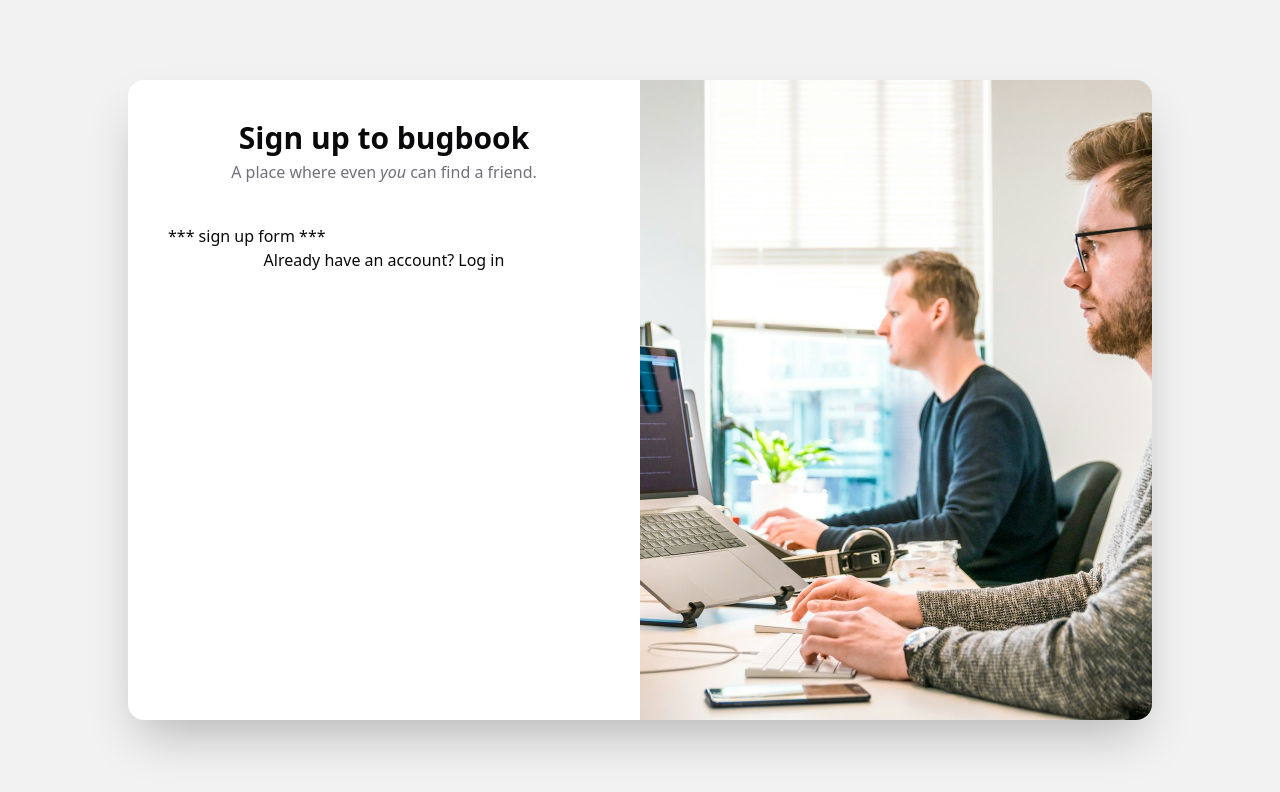
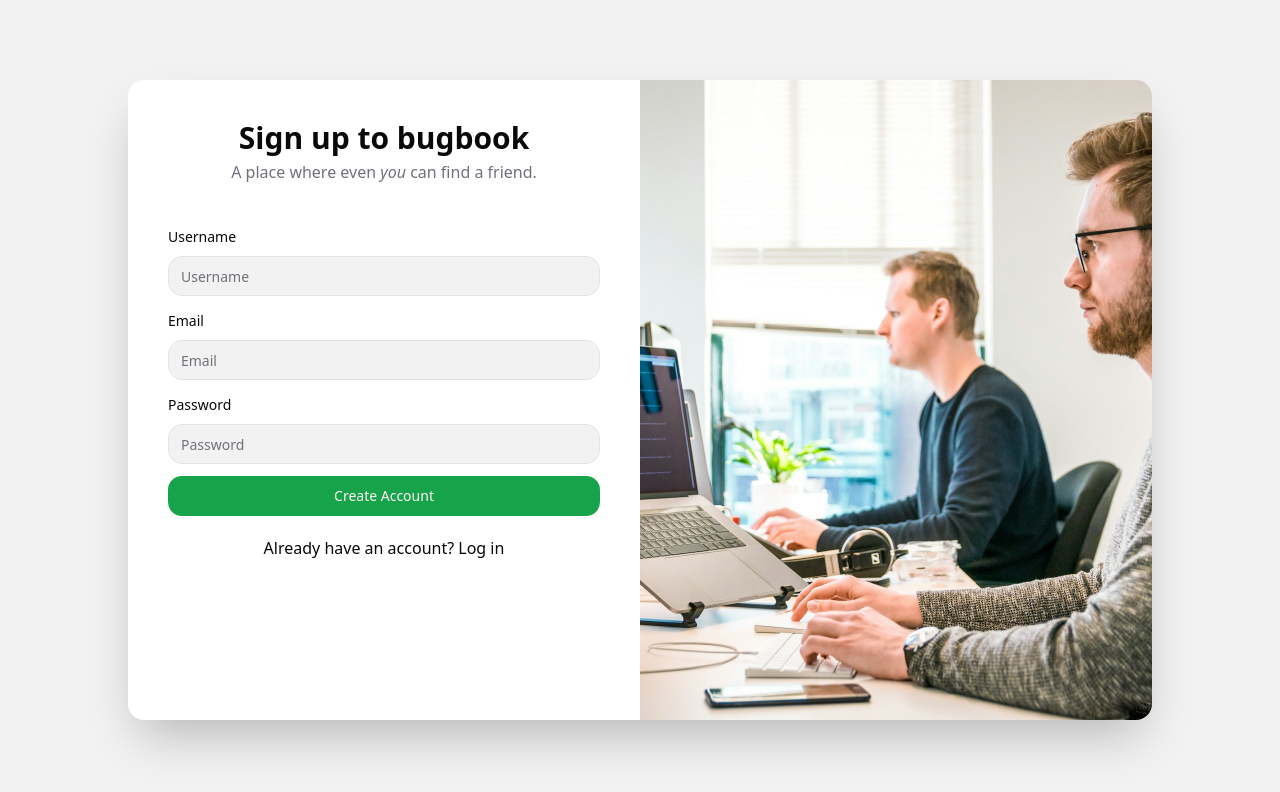
Before and after one commit to maher-alhomsy/Social-Media-NextJS, a Next.js app: page /signup in a window 1280 px wide. Shown: the top 792 px of the page. Built offline with nearby package versions, Linux system fonts and the light colour scheme.

Commit message:
install label, input, form, button packages from shadcn and create SignUpForm component

```diff
--- a/package.json
+++ b/package.json
@@ -9,8 +9,11 @@
     "lint": "next lint"
   },
   "dependencies": {
+    "@hookform/resolvers": "^3.9.0",
     "@lucia-auth/adapter-prisma": "^4.0.1",
     "@prisma/client": "^5.17.0",
+    "@radix-ui/react-label": "^2.1.0",
+    "@radix-ui/react-slot": "^1.1.0",
     "@tanstack/react-query": "^5.51.11",
     "@tanstack/react-query-devtools": "^5.51.11",
     "@tiptap/extension-placeholder": "^2.5.5",
--- a/src/app/(auth)/signup/page.tsx
+++ b/src/app/(auth)/signup/page.tsx
@@ -3,6 +3,7 @@
 import { Metadata } from "next";
 
 import signupImage from "@/assets/signup-image.jpg";
+import SignUpForm from "@/components/SignUpForm";
 
 export const metadata: Metadata = {
   title: "Sign Up",
@@ -23,7 +24,8 @@
           </div>
 
           <div className="space-y-5">
-            *** sign up form ***
+            <SignUpForm />
+
             <Link href="/login" className="block text-center hover:underline">
               Already have an account? Log in
             </Link>
--- /dev/null
+++ b/src/components/SignUpForm.tsx
@@ -0,0 +1,89 @@
+"use client";
+
+import { useForm } from "react-hook-form";
+import { zodResolver } from "@hookform/resolvers/zod";
+
+import {
+  Form,
+  FormItem,
+  FormLabel,
+  FormField,
+  FormControl,
+  FormMessage,
+} from "./ui/form";
+import { Input } from "./ui/input";
+import { Button } from "./ui/button";
+import { signUpSchema, SignUpValues } from "@/lib/validation";
+
+const SignUpForm = () => {
+  const form = useForm<SignUpValues>({
+    resolver: zodResolver(signUpSchema),
+    defaultValues: {
+      email: "",
+      password: "",
+      username: "",
+    },
+  });
+
+  const onSubmit = async (values: SignUpValues) => {};
+
+  return (
+    <Form {...form}>
+      <form className="space-y-3" onSubmit={form.handleSubmit(onSubmit)}>
+        <FormField
+          control={form.control}
+          name="username"
+          render={({ field }) => (
+            <FormItem>
+              <FormLabel>Username</FormLabel>
+
+              <FormControl>
+                <Input placeholder="Username" {...field} />
+              </FormControl>
+
+              <FormMessage />
+            </FormItem>
+          )}
+        />
+
+        <FormField
+          control={form.control}
+          name="email"
+          render={({ field }) => (
+            <FormItem>
+              <FormLabel>Email</FormLabel>
+
+              <FormControl>
+                <Input placeholder="Email" type="email" {...field} />
+              </FormControl>
+
+              <FormMessage />
+            </FormItem>
+          )}
+        />
+
+        <FormField
+          control={form.control}
+          name="password"
+          render={({ field }) => (
+            <FormItem>
+              <FormLabel>Password</FormLabel>
+
+              <FormControl>
+                <Input placeholder="Password" type="password" {...field} />
+              </FormControl>
+
+              <FormMessage />
+            </FormItem>
+          )}
+        />
+
+        <Button type="submit" className="w-full">
+          Create Account
+        </Button>
+      </form>
+    </Form>
+  );
+};
+
+export default SignUpForm;
--- /dev/null
+++ b/src/components/ui/button.tsx
@@ -0,0 +1,56 @@
+import * as React from "react"
+import { Slot } from "@radix-ui/react-slot"
+import { cva, type VariantProps } from "class-variance-authority"
+
+import { cn } from "@/lib/utils"
+
+const buttonVariants = cva(
+  "inline-flex items-center justify-center whitespace-nowrap rounded-md text-sm font-medium ring-offset-background transition-colors focus-visible:outline-none focus-visible:ring-2 focus-visible:ring-ring focus-visible:ring-offset-2 disabled:pointer-events-none disabled:opacity-50",
+  {
+    variants: {
+      variant: {
+        default: "bg-primary text-primary-foreground hover:bg-primary/90",
+        destructive:
+          "bg-destructive text-destructive-foreground hover:bg-destructive/90",
+        outline:
+          "border border-input bg-background hover:bg-accent hover:text-accent-foreground",
+        secondary:
+          "bg-secondary text-secondary-foreground hover:bg-secondary/80",
+        ghost: "hover:bg-accent hover:text-accent-foreground",
+        link: "text-primary underline-offset-4 hover:underline",
+      },
+      size: {
+        default: "h-10 px-4 py-2",
+        sm: "h-9 rounded-md px-3",
+        lg: "h-11 rounded-md px-8",
+        icon: "h-10 w-10",
+      },
+    },
+    defaultVariants: {
+      variant: "default",
+      size: "default",
+    },
+  }
+)
+
+export interface ButtonProps
+  extends React.ButtonHTMLAttributes<HTMLButtonElement>,
+    VariantProps<typeof buttonVariants> {
+  asChild?: boolean
+}
+
+const Button = React.forwardRef<HTMLButtonElement, ButtonProps>(
+  ({ className, variant, size, asChild = false, ...props }, ref) => {
+    const Comp = asChild ? Slot : "button"
+    return (
+      <Comp
+        className={cn(buttonVariants({ variant, size, className }))}
+        ref={ref}
+        {...props}
+      />
+    )
+  }
+)
+Button.displayName = "Button"
+
+export { Button, buttonVariants }
--- /dev/null
+++ b/src/components/ui/form.tsx
@@ -0,0 +1,178 @@
+"use client"
+
+import * as React from "react"
+import * as LabelPrimitive from "@radix-ui/react-label"
+import { Slot } from "@radix-ui/react-slot"
+import {
+  Controller,
+  ControllerProps,
+  FieldPath,
+  FieldValues,
+  FormProvider,
+  useFormContext,
+} from "react-hook-form"
+
+import { cn } from "@/lib/utils"
+import { Label } from "@/components/ui/label"
+
+const Form = FormProvider
+
+type FormFieldContextValue<
+  TFieldValues extends FieldValues = FieldValues,
+  TName extends FieldPath<TFieldValues> = FieldPath<TFieldValues>
+> = {
+  name: TName
+}
+
+const FormFieldContext = React.createContext<FormFieldContextValue>(
+  {} as FormFieldContextValue
+)
+
+const FormField = <
+  TFieldValues extends FieldValues = FieldValues,
+  TName extends FieldPath<TFieldValues> = FieldPath<TFieldValues>
+>({
+  ...props
+}: ControllerProps<TFieldValues, TName>) => {
+  return (
+    <FormFieldContext.Provider value={{ name: props.name }}>
+      <Controller {...props} />
+    </FormFieldContext.Provider>
+  )
+}
+
+const useFormField = () => {
+  const fieldContext = React.useContext(FormFieldContext)
+  const itemContext = React.useContext(FormItemContext)
+  const { getFieldState, formState } = useFormContext()
+
+  const fieldState = getFieldState(fieldContext.name, formState)
+
+  if (!fieldContext) {
+    throw new Error("useFormField should be used within <FormField>")
+  }
+
+  const { id } = itemContext
+
+  return {
+    id,
+    name: fieldContext.name,
+    formItemId: `${id}-form-item`,
+    formDescriptionId: `${id}-form-item-description`,
+    formMessageId: `${id}-form-item-message`,
+    ...fieldState,
+  }
+}
+
+type FormItemContextValue = {
+  id: string
+}
+
+const FormItemContext = React.createContext<FormItemContextValue>(
+  {} as FormItemContextValue
+)
+
+const FormItem = React.forwardRef<
+  HTMLDivElement,
+  React.HTMLAttributes<HTMLDivElement>
+>(({ className, ...props }, ref) => {
+  const id = React.useId()
+
+  return (
+    <FormItemContext.Provider value={{ id }}>
+      <div ref={ref} className={cn("space-y-2", className)} {...props} />
+    </FormItemContext.Provider>
+  )
+})
+FormItem.displayName = "FormItem"
+
+const FormLabel = React.forwardRef<
+  React.ElementRef<typeof LabelPrimitive.Root>,
+  React.ComponentPropsWithoutRef<typeof LabelPrimitive.Root>
+>(({ className, ...props }, ref) => {
+  const { error, formItemId } = useFormField()
+
+  return (
+    <Label
+      ref={ref}
+      className={cn(error && "text-destructive", className)}
+      htmlFor={formItemId}
+      {...props}
+    />
+  )
+})
+FormLabel.displayName = "FormLabel"
+
+const FormControl = React.forwardRef<
+  React.ElementRef<typeof Slot>,
+  React.ComponentPropsWithoutRef<typeof Slot>
+>(({ ...props }, ref) => {
+  const { error, formItemId, formDescriptionId, formMessageId } = useFormField()
+
+  return (
+    <Slot
+      ref={ref}
+      id={formItemId}
+      aria-describedby={
+        !error
+          ? `${formDescriptionId}`
+          : `${formDescriptionId} ${formMessageId}`
+      }
+      aria-invalid={!!error}
+      {...props}
+    />
+  )
+})
+FormControl.displayName = "FormControl"
+
+const FormDescription = React.forwardRef<
+  HTMLParagraphElement,
+  React.HTMLAttributes<HTMLParagraphElement>
+>(({ className, ...props }, ref) => {
+  const { formDescriptionId } = useFormField()
+
+  return (
+    <p
+      ref={ref}
+      id={formDescriptionId}
+      className={cn("text-sm text-muted-foreground", className)}
+      {...props}
+    />
+  )
+})
+FormDescription.displayName = "FormDescription"
+
+const FormMessage = React.forwardRef<
+  HTMLParagraphElement,
+  React.HTMLAttributes<HTMLParagraphElement>
+>(({ className, children, ...props }, ref) => {
+  const { error, formMessageId } = useFormField()
+  const body = error ? String(error?.message) : children
+
+  if (!body) {
+    return null
+  }
+
+  return (
+    <p
+      ref={ref}
+      id={formMessageId}
+      className={cn("text-sm font-medium text-destructive", className)}
+      {...props}
+    >
+      {body}
+    </p>
+  )
+})
+FormMessage.displayName = "FormMessage"
+
+export {
+  useFormField,
+  Form,
+  FormItem,
+  FormLabel,
+  FormControl,
+  FormDescription,
+  FormMessage,
+  FormField,
+}
--- /dev/null
+++ b/src/components/ui/input.tsx
@@ -0,0 +1,25 @@
+import * as React from "react"
+
+import { cn } from "@/lib/utils"
+
+export interface InputProps
+  extends React.InputHTMLAttributes<HTMLInputElement> {}
+
+const Input = React.forwardRef<HTMLInputElement, InputProps>(
+  ({ className, type, ...props }, ref) => {
+    return (
+      <input
+        type={type}
+        className={cn(
+          "flex h-10 w-full rounded-md border border-input bg-background px-3 py-2 text-sm ring-offset-background file:border-0 file:bg-transparent file:text-sm file:font-medium placeholder:text-muted-foreground focus-visible:outline-none focus-visible:ring-2 focus-visible:ring-ring focus-visible:ring-offset-2 disabled:cursor-not-allowed disabled:opacity-50",
+          className
+        )}
+        ref={ref}
+        {...props}
+      />
+    )
+  }
+)
+Input.displayName = "Input"
+
+export { Input }
--- /dev/null
+++ b/src/components/ui/label.tsx
@@ -0,0 +1,26 @@
+"use client"
+
+import * as React from "react"
+import * as LabelPrimitive from "@radix-ui/react-label"
+import { cva, type VariantProps } from "class-variance-authority"
+
+import { cn } from "@/lib/utils"
+
+const labelVariants = cva(
+  "text-sm font-medium leading-none peer-disabled:cursor-not-allowed peer-disabled:opacity-70"
+)
+
+const Label = React.forwardRef<
+  React.ElementRef<typeof LabelPrimitive.Root>,
+  React.ComponentPropsWithoutRef<typeof LabelPrimitive.Root> &
+    VariantProps<typeof labelVariants>
+>(({ className, ...props }, ref) => (
+  <LabelPrimitive.Root
+    ref={ref}
+    className={cn(labelVariants(), className)}
+    {...props}
+  />
+))
+Label.displayName = LabelPrimitive.Root.displayName
+
+export { Label }
```
Also changed, not shown: 1 other file (tests, documents, lock files or other folders).
